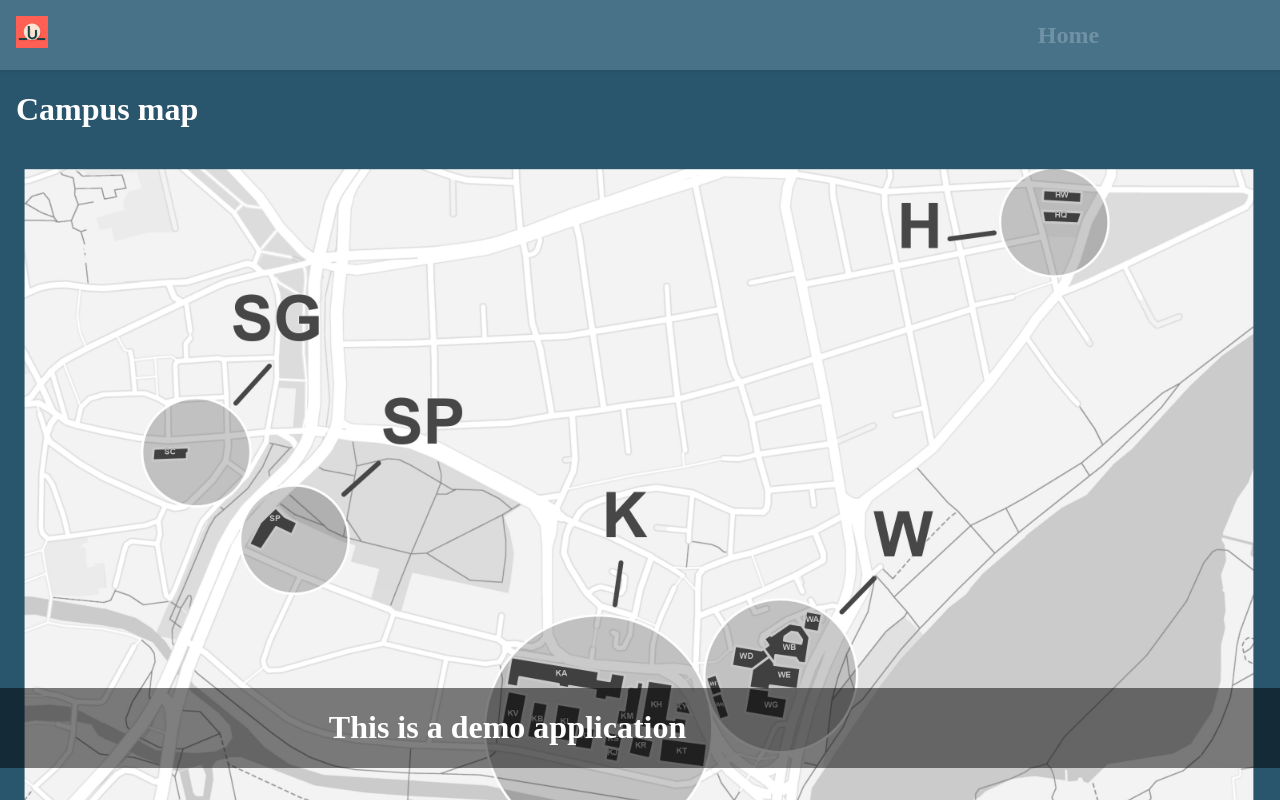
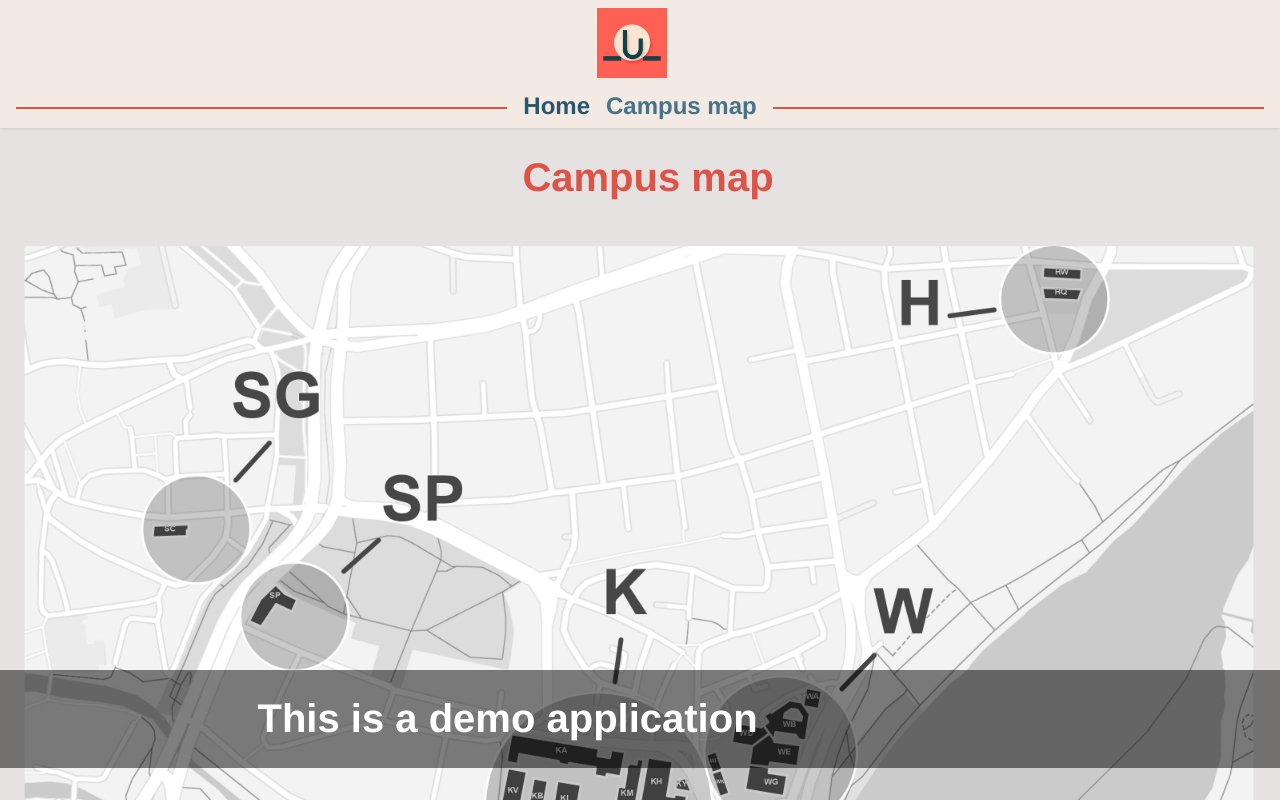
Before and after one commit to MonkeyDonkeyKing/ohmunity-webapp, a Vue app: page /map in a window 1280 px wide. Shown: the top 800 px of the page. Built offline with nearby package versions, Linux system fonts and the light colour scheme.

Commit message:
(ui) design changes

```diff
--- a/src/App.vue
+++ b/src/App.vue
@@ -1,13 +1,14 @@
 <template>
   <nav class="navbar">
     <router-link class="navbar-item" to="/">
-      <img alt="logo" src="./assets/logo.png" />
+      <img class="logo" alt="logo" src="./assets/logo.png" />
     </router-link>
     <div class="spanner"></div>
-    <div class="navbar-brand">
-      <router-link class="navbar-item" to="/">Home</router-link>
-    </div>
     <div class="navbar-menu">
+      <hr />
+      <div class="navbar-brand">
+        <router-link class="navbar-item" to="/">Home</router-link>
+      </div>
       <div class="navbar-end">
         <router-link class="navbar-item" to="/map">Campus map</router-link>
       </div>
@@ -33,17 +34,21 @@ export default defineComponent({
 </script>
 <style>
 :root {
-  --text: white;
-  --background: #29556d;
-  --egg: #123c53;
-  --primary: #7092a4;
+  --text: #000;
+  --background: #e7e2e2;
+  --egg: #fae5d4;
+  --egg-light: #f2eae3;
+  --primary: #29556d;
   --secondary: #487288;
-  --other: #032538;
+  --ci-green: #174146;
+  --ci-red: #dc5348;
+  --dark: #032538;
 }
 body {
   margin: 0;
   background-color: var(--background);
   color: var(--text);
+  font-family: Helvetica, Arial, sans-serif;
 }
 a:link {
   color: var(--secondary);
@@ -53,16 +58,34 @@ a:visited {
   color: var(--primary);
 }
 .navbar {
-  background-color: var(--secondary);
+  display: block;
+  position: relative;
+  padding: 0.5rem 1rem;
   box-shadow: 0px 1px 3px rgba(0, 0, 0, 0.1);
+  background-color: var(--egg-light);
+  justify-content: center;
+  text-align: center;
+}
+
+.navbar-menu {
   display: flex;
-  justify-content: space-evenly;
-  align-items: center;
-  padding: 0.5rem 1rem;
+  justify-content: center;
+  position: relative;
+}
+
+hr {
+  position: absolute;
+  border: 0;
+  border-top: 2px solid var(--ci-red);
+  width: 100%;
+  z-index: 0;
+  margin: 0;
+  top: 15px;
 }
 
 .navbar img {
-  height: 2rem;
+  height: 70px;
+  margin-bottom: 0.5rem;
 }
 
 .navbar .spanner {
@@ -72,6 +95,16 @@ a:visited {
 .navbar-brand {
   display: flex;
   align-items: center;
+  position: relative;
+  z-index: 1;
+  background-color: var(--egg-light);
+  padding-left: 1rem;
+}
+
+.navbar-end {
+  position: relative;
+  z-index: 1;
+  background-color: var(--egg-light);
 }
 
 .navbar-brand .navbar-item {
@@ -90,7 +123,7 @@ a:visited {
 }
 
 .navbar-item:hover {
-  color: var(--egg);
+  color: var(--ci-red);
 }
 
 @media only screen and (max-width: 600px) {
--- a/src/components/RSSItem.vue
+++ b/src/components/RSSItem.vue
@@ -49,7 +49,7 @@ export default {
 
 <style>
 .item-container {
-  background-color: var(--egg);
+  background-color: var(--egg-light);
   border-radius: 5px;
   box-shadow: 0 2px 5px rgba(0, 0, 0, 0.1);
   margin: 15px;
@@ -102,8 +102,8 @@ export default {
 a.btn-more {
   padding: 4px 7px;
   background-color: var(--egg);
-  color: var(--primary);
-  border: 1px solid #0077cc;
+  color: var(--dark);
+  border: 1px solid var(--dark);
   cursor: pointer;
   font-weight: bold;
   text-decoration: none;
@@ -129,7 +129,7 @@ a.btn-more:hover {
 .modal {
   position: relative;
   z-index: 1000;
-  background-color: var(--egg);
+  background-color: #fff;
   max-width: 800px;
   padding: 2.125rem;
   border-radius: 0.25rem;
@@ -160,10 +160,13 @@ a.btn-more:hover {
   background-color: var(--primary);
   border: none;
   cursor: pointer;
-  color: var(--egg);
+  color: #fff;
   font-size: 1rem;
-  width: 100%;
-  height: 3rem;
+  width: 25%;
+  height: 2.5rem;
   margin-top: 1rem;
+  min-width: 6rem;
+  display: block;
+  float: right;
 }
 </style>
--- a/src/views/Home.vue
+++ b/src/views/Home.vue
@@ -114,6 +114,7 @@ export default defineComponent({
 .container {
   width: 100%;
   margin-top: 2rem;
+  color: var(--text);
 }
 
 .loader {
@@ -136,6 +137,9 @@ export default defineComponent({
 }
 h1 {
   margin-left: 1rem;
+  color: var(--ci-red);
+  text-align: center;
+  font-size: 2.5rem;
 }
 
 @media only screen and (max-width: 600px) {
```
